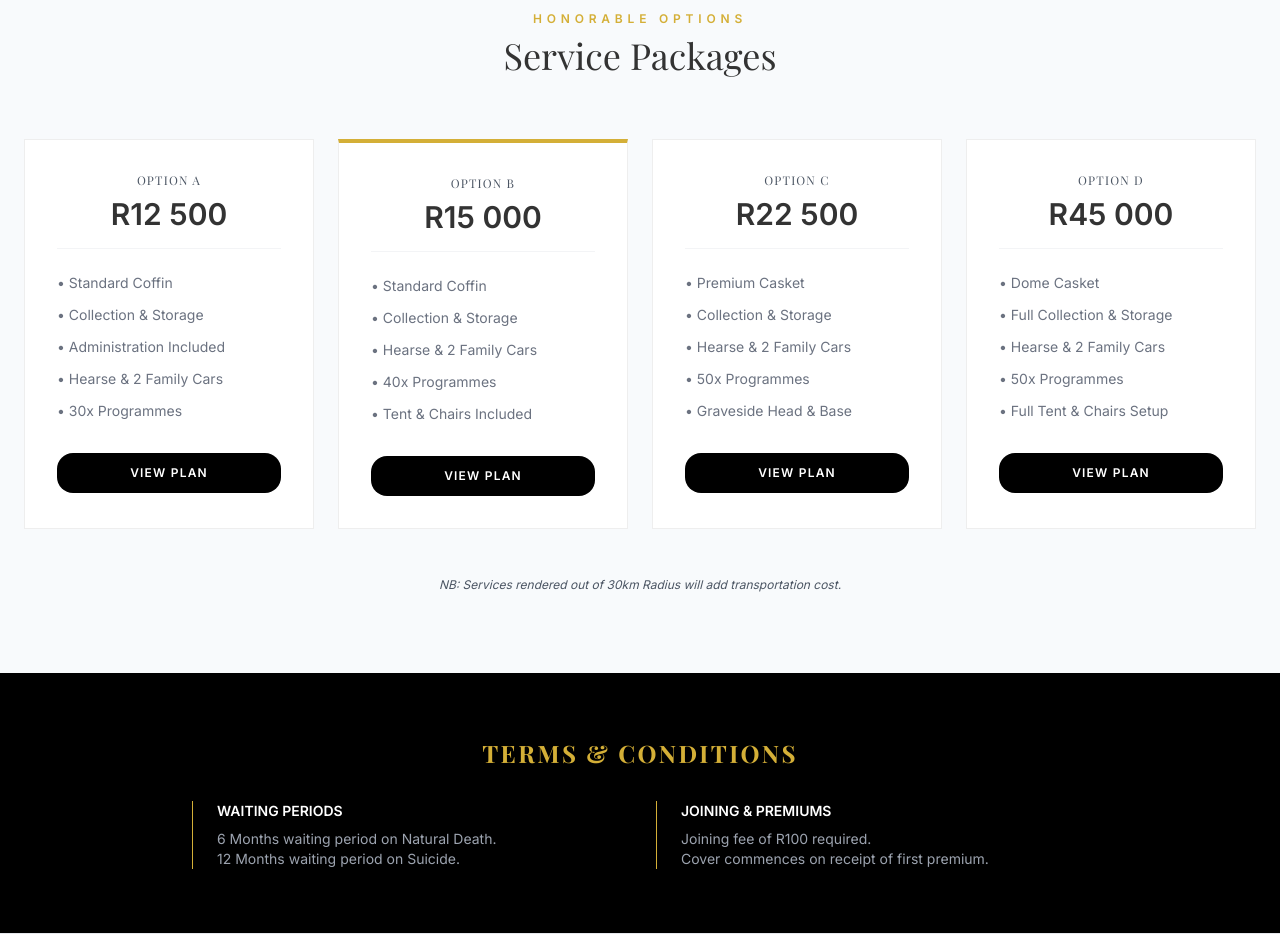
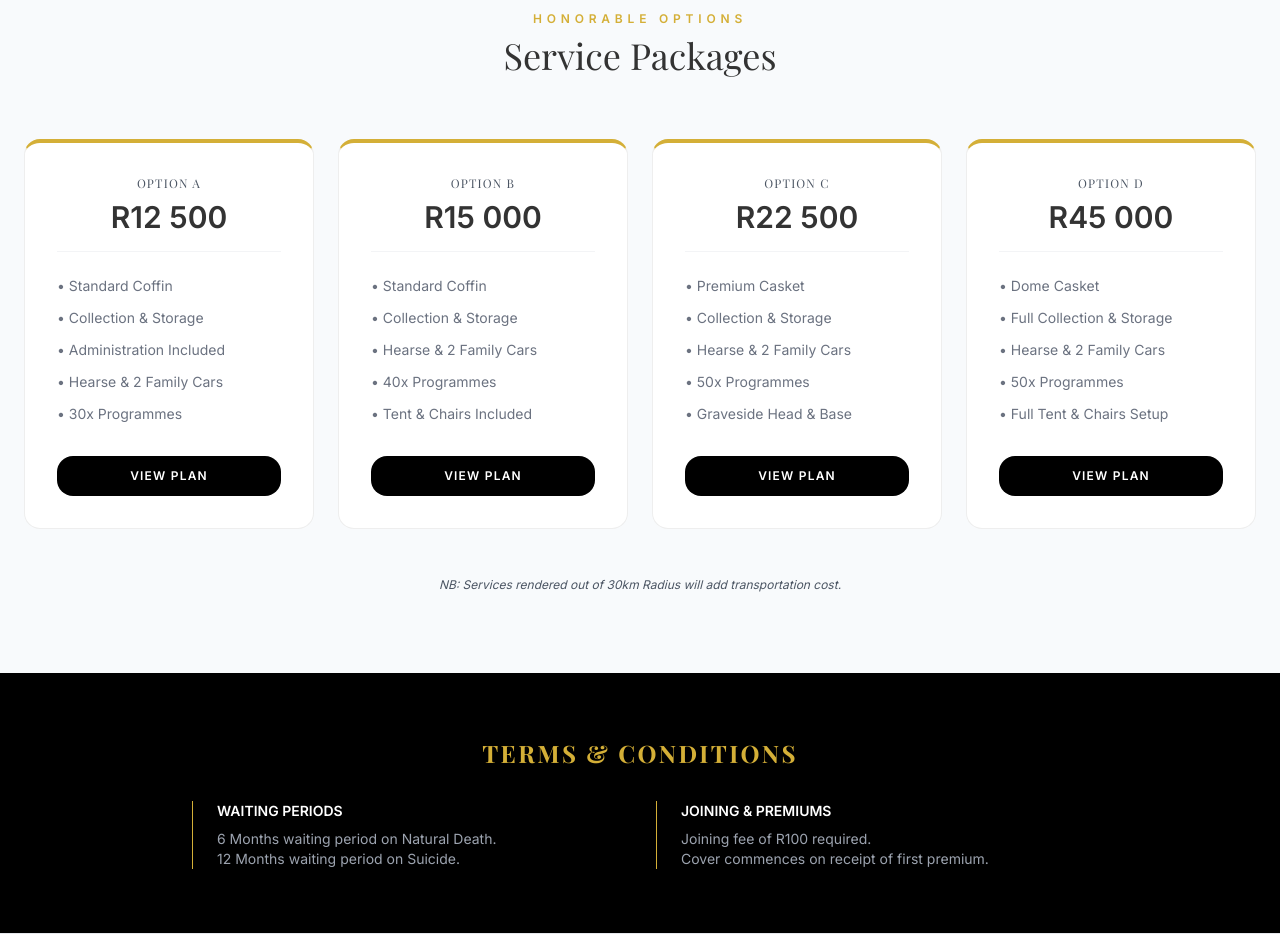
Before and after one commit to OxeanSA/keneilwefuneral, a plain HTML site: page index.html in a window 1280 px wide. Shown: the part 1340-2276 px from the top of the page. Drawn offline with nearby package versions, Linux system fonts and the light colour scheme; a web font is replaced by a local one.

Commit message:
Update index.html

```diff
--- a/index.html
+++ b/index.html
@@ -113,7 +113,7 @@
         </div>
         <div class="max-w-7xl mx-auto grid md:grid-cols-4 gap-6">
             <!-- Option A -->
-            <div class="package-card bg-white p-8 text-center">
+            <div class="package-card bg-white p-8 text-center border-t-4 border-t-[#D4AF37] rounded-2xl">
                 <h4 class="text-gray-600 uppercase tracking-widest text-xs mb-2">Option A</h4>
                 <div class="text-3xl font-bold mb-4">R12 500</div>
                 <div class="h-px bg-gray-100 w-full mb-6"></div>
@@ -127,7 +127,7 @@
                 <button class="w-full py-3 bg-black text-white text-xs font-bold uppercase tracking-widest hover:bg-[#D4AF37] transition rounded-2xl">View Plan</button>
             </div>
             <!-- Option B -->
-            <div class="package-card bg-white p-8 text-center border-t-4 border-t-[#D4AF37]">
+            <div class="package-card bg-white p-8 text-center border-t-4 border-t-[#D4AF37] rounded-2xl">
                 <h4 class="text-gray-600 uppercase tracking-widest text-xs mb-2">Option B</h4>
                 <div class="text-3xl font-bold mb-4">R15 000</div>
                 <div class="h-px bg-gray-100 w-full mb-6"></div>
@@ -141,7 +141,7 @@
                 <button class="w-full py-3 bg-black text-white text-xs font-bold uppercase tracking-widest hover:bg-[#D4AF37] transition rounded-2xl">View Plan</button>
             </div>
             <!-- Option C -->
-            <div class="package-card bg-white p-8 text-center">
+            <div class="package-card bg-white p-8 text-center border-t-4 border-t-[#D4AF37] rounded-2xl">
                 <h4 class="text-gray-600 uppercase tracking-widest text-xs mb-2">Option C</h4>
                 <div class="text-3xl font-bold mb-4">R22 500</div>
                 <div class="h-px bg-gray-100 w-full mb-6"></div>
@@ -155,7 +155,7 @@
                 <button class="w-full py-3 bg-black text-white text-xs font-bold uppercase tracking-widest hover:bg-[#D4AF37] transition rounded-2xl">View Plan</button>
             </div>
             <!-- Option D -->
-            <div class="package-card bg-white p-8 text-center">
+            <div class="package-card bg-white p-8 text-center border-t-4 border-t-[#D4AF37] rounded-2xl">
                 <h4 class="text-gray-600 uppercase tracking-widest text-xs mb-2">Option D</h4>
                 <div class="text-3xl font-bold mb-4">R45 000</div>
                 <div class="h-px bg-gray-100 w-full mb-6"></div>
```
